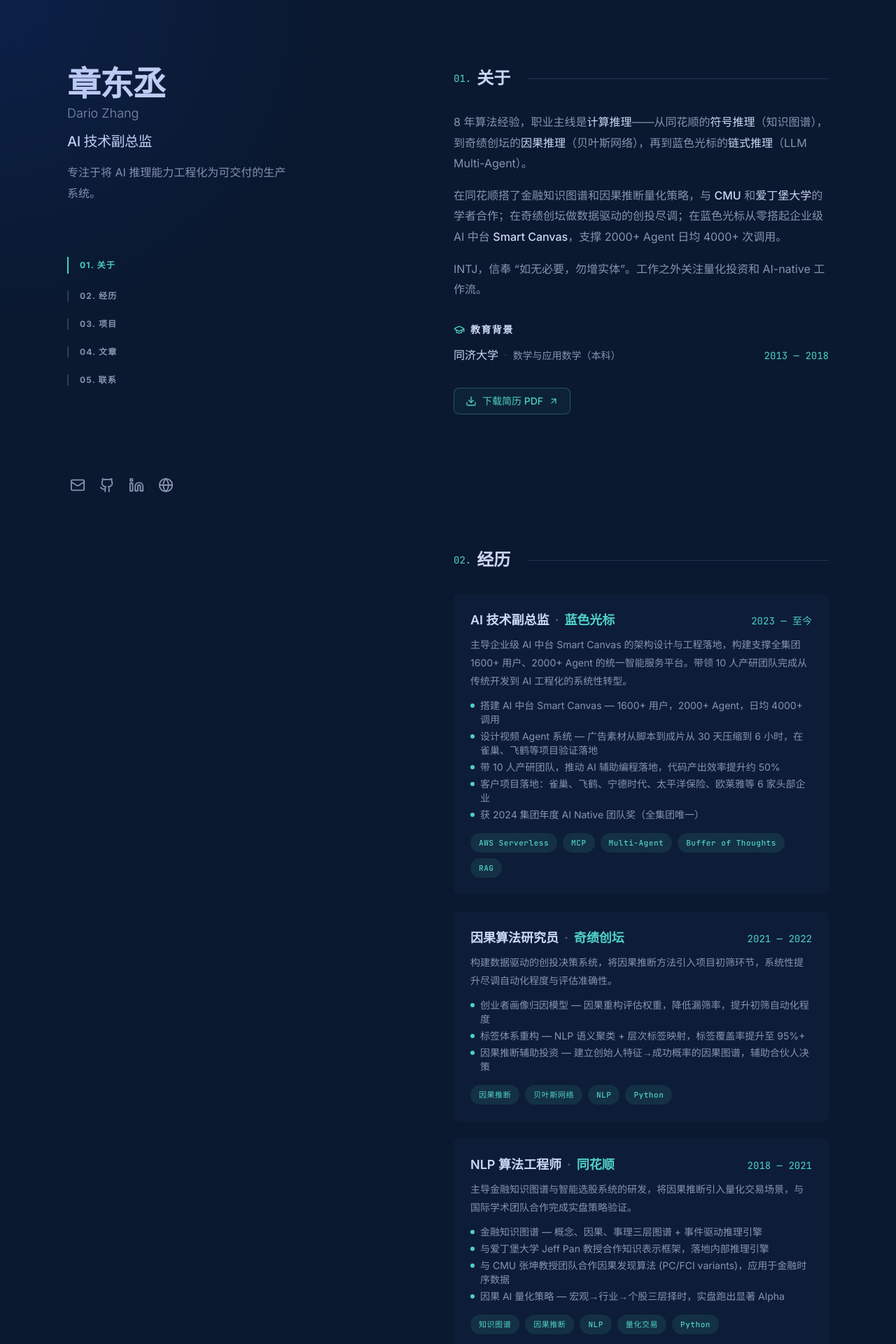
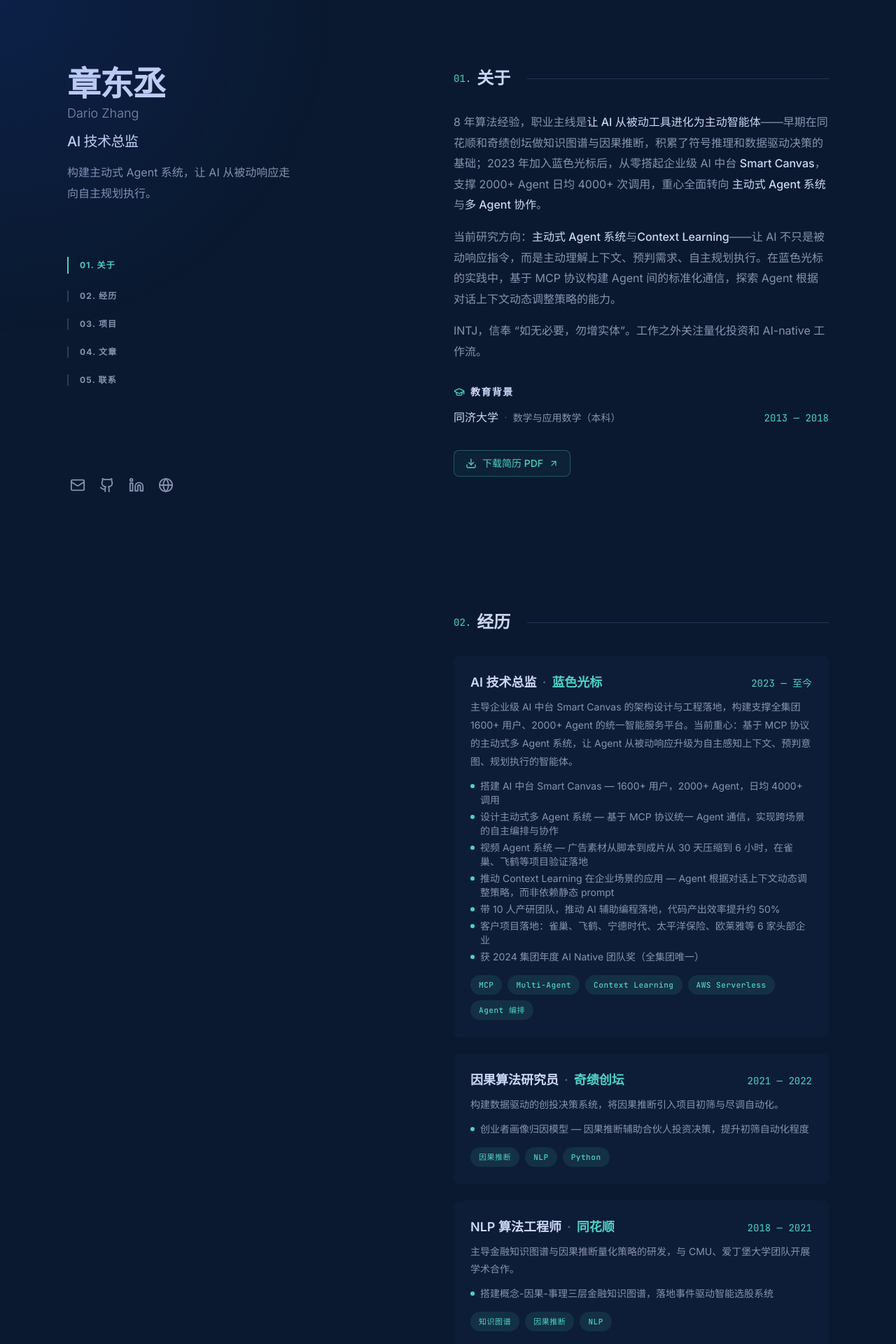
Before and after one commit to dario-github/portfolio-site, a Next.js app: page / in a window 1280 px wide. Shown: the top 1920 px of the page at 70% size. Built offline with nearby package versions, Linux system fonts and the light colour scheme.

Commit message:
fix: 总监 title + 2026 tech focus on proactive agent & context learning

```diff
--- a/src/app/layout.tsx
+++ b/src/app/layout.tsx
@@ -15,21 +15,21 @@ const jetbrainsMono = JetBrains_Mono({
 });
 
 export const metadata: Metadata = {
-  title: "章东丞 — AI 技术副总监",
+  title: "章东丞 — AI 技术总监",
   description:
-    "章东丞（Dario Zhang）的个人主页。8 年算法经验，从符号推理到因果推理到链式推理——让 AI 在真实业务里跑起来。",
+    "章东丞（Dario Zhang）的个人主页。8 年算法经验，从符号推理到因果推理到主动式 Agent——让 AI 不只是被动响应，而是主动理解、预判、执行。",
   openGraph: {
-    title: "章东丞 — AI 技术副总监",
+    title: "章东丞 — AI 技术总监",
     description:
-      "从推理到交付——让 AI 在真实业务里跑起来。",
+      "从被动工具到主动 Agent——让 AI 在真实业务里跑起来。",
     type: "website",
     url: "https://portfolio-site-dario.vercel.app",
   },
   twitter: {
     card: "summary_large_image",
-    title: "章东丞 — AI 技术副总监",
+    title: "章东丞 — AI 技术总监",
     description:
-      "从推理到交付——让 AI 在真实业务里跑起来。",
+      "从被动工具到主动 Agent——让 AI 在真实业务里跑起来。",
   },
   robots: {
     index: true,
@@ -53,17 +53,17 @@ export default function RootLayout({
               "@type": "Person",
               name: "章东丞",
               alternateName: "Dario Zhang",
-              jobTitle: "AI 技术副总监",
+              jobTitle: "AI 技术总监",
               worksFor: {
                 "@type": "Organization",
                 name: "蓝色光标",
               },
               knowsAbout: [
-                "AI Agents",
+                "Proactive AI Agents",
+                "Context Learning",
                 "MCP",
+                "Multi-Agent Systems",
                 "LLM Applications",
-                "Causal Inference",
-                "Knowledge Graphs",
               ],
               alumniOf: [
                 {
--- a/src/app/page.tsx
+++ b/src/app/page.tsx
@@ -35,23 +35,25 @@ interface Experience {
 const EXPERIENCES: Experience[] = [
   {
     period: "2023 — 至今",
-    title: "AI 技术副总监",
+    title: "AI 技术总监",
     company: "蓝色光标",
     description:
-      "主导企业级 AI 中台 Smart Canvas 的架构设计与工程落地，构建支撑全集团 1600+ 用户、2000+ Agent 的统一智能服务平台。带领 10 人产研团队完成从传统开发到 AI 工程化的系统性转型。",
+      "主导企业级 AI 中台 Smart Canvas 的架构设计与工程落地，构建支撑全集团 1600+ 用户、2000+ Agent 的统一智能服务平台。当前重心：基于 MCP 协议的主动式多 Agent 系统，让 Agent 从被动响应升级为自主感知上下文、预判意图、规划执行的智能体。",
     highlights: [
       "搭建 AI 中台 Smart Canvas — 1600+ 用户，2000+ Agent，日均 4000+ 调用",
-      "设计视频 Agent 系统 — 广告素材从脚本到成片从 30 天压缩到 6 小时，在雀巢、飞鹤等项目验证落地",
+      "设计主动式多 Agent 系统 — 基于 MCP 协议统一 Agent 通信，实现跨场景的自主编排与协作",
+      "视频 Agent 系统 — 广告素材从脚本到成片从 30 天压缩到 6 小时，在雀巢、飞鹤等项目验证落地",
+      "推动 Context Learning 在企业场景的应用 — Agent 根据对话上下文动态调整策略，而非依赖静态 prompt",
       "带 10 人产研团队，推动 AI 辅助编程落地，代码产出效率提升约 50%",
       "客户项目落地：雀巢、飞鹤、宁德时代、太平洋保险、欧莱雅等 6 家头部企业",
       "获 2024 集团年度 AI Native 团队奖（全集团唯一）",
     ],
     techStack: [
-      "AWS Serverless",
       "MCP",
       "Multi-Agent",
-      "Buffer of Thoughts",
-      "RAG",
+      "Context Learning",
+      "AWS Serverless",
+      "Agent 编排",
     ],
   },
   {
@@ -59,27 +61,22 @@ const EXPERIENCES: Experience[] = [
     title: "因果算法研究员",
     company: "奇绩创坛",
     description:
-      "构建数据驱动的创投决策系统，将因果推断方法引入项目初筛环节，系统性提升尽调自动化程度与评估准确性。",
+      "构建数据驱动的创投决策系统，将因果推断引入项目初筛与尽调自动化。",
     highlights: [
-      "创业者画像归因模型 — 因果重构评估权重，降低漏筛率，提升初筛自动化程度",
-      "标签体系重构 — NLP 语义聚类 + 层次标签映射，标签覆盖率提升至 95%+",
-      "因果推断辅助投资 — 建立创始人特征→成功概率的因果图谱，辅助合伙人决策",
+      "创业者画像归因模型 — 因果推断辅助合伙人投资决策，提升初筛自动化程度",
     ],
-    techStack: ["因果推断", "贝叶斯网络", "NLP", "Python"],
+    techStack: ["因果推断", "NLP", "Python"],
   },
   {
     period: "2018 — 2021",
     title: "NLP 算法工程师",
     company: "同花顺",
     description:
-      "主导金融知识图谱与智能选股系统的研发，将因果推断引入量化交易场景，与国际学术团队合作完成实盘策略验证。",
+      "主导金融知识图谱与因果推断量化策略的研发，与 CMU、爱丁堡大学团队开展学术合作。",
     highlights: [
-      "金融知识图谱 — 概念、因果、事理三层图谱 + 事件驱动推理引擎",
-      "与爱丁堡大学 Jeff Pan 教授合作知识表示框架，落地内部推理引擎",
-      "与 CMU 张坤教授团队合作因果发现算法 (PC/FCI variants)，应用于金融时序数据",
-      "因果 AI 量化策略 — 宏观→行业→个股三层择时，实盘跑出显著 Alpha",
+      "搭建概念-因果-事理三层金融知识图谱，落地事件驱动智能选股系统",
     ],
-    techStack: ["知识图谱", "因果推断", "NLP", "量化交易", "Python"],
+    techStack: ["知识图谱", "因果推断", "NLP"],
   },
 ];
 
@@ -374,10 +371,10 @@ export default function Home() {
                 Dario Zhang
               </p>
               <h2 className="mt-3 text-lg font-medium tracking-tight text-[#ccd6f6] sm:text-xl">
-                AI 技术副总监
+                AI 技术总监
               </h2>
               <p className="mt-4 max-w-xs leading-[1.85]">
-                专注于将 AI 推理能力工程化为可交付的生产系统。
+                构建主动式 Agent 系统，让 AI 从被动响应走向自主规划执行。
               </p>
 
               {/* Navigation with active vertical indicator */}
@@ -481,18 +478,14 @@ export default function Home() {
               <div className="space-y-4 leading-[1.85]">
                 <p>
                   8 年算法经验，职业主线是
-                  <Highlight>计算推理</Highlight>——从同花顺的
-                  <Highlight>符号推理</Highlight>（知识图谱），到奇绩创坛的
-                  <Highlight>因果推理</Highlight>（贝叶斯网络），再到蓝色光标的
-                  <Highlight>链式推理</Highlight>（LLM Multi-Agent）。
+                  <Highlight>让 AI 从被动工具进化为主动智能体</Highlight>——早期在同花顺和奇绩创坛做知识图谱与因果推断，积累了符号推理和数据驱动决策的基础；2023 年加入蓝色光标后，从零搭起企业级
+                  AI 中台 <Highlight>Smart Canvas</Highlight>，支撑 2000+ Agent
+                  日均 4000+ 次调用，重心全面转向 <Highlight>主动式 Agent 系统</Highlight>与<Highlight>多 Agent 协作</Highlight>。
                 </p>
                 <p>
-                  在同花顺搭了金融知识图谱和因果推断量化策略，与{" "}
-                  <Highlight>CMU</Highlight> 和
-                  <Highlight>爱丁堡大学</Highlight>
-                  的学者合作；在奇绩创坛做数据驱动的创投尽调；在蓝色光标从零搭起企业级
-                  AI 中台 <Highlight>Smart Canvas</Highlight>，支撑 2000+ Agent
-                  日均 4000+ 次调用。
+                  当前研究方向：<Highlight>主动式 Agent 系统</Highlight>与<Highlight>Context Learning</Highlight>——让
+                  AI 不只是被动响应指令，而是主动理解上下文、预判需求、自主规划执行。在蓝色光标的实践中，基于 MCP 协议构建 Agent 间的标准化通信，探索
+                  Agent 根据对话上下文动态调整策略的能力。
                 </p>
                 <p>
                   INTJ，信奉
```
